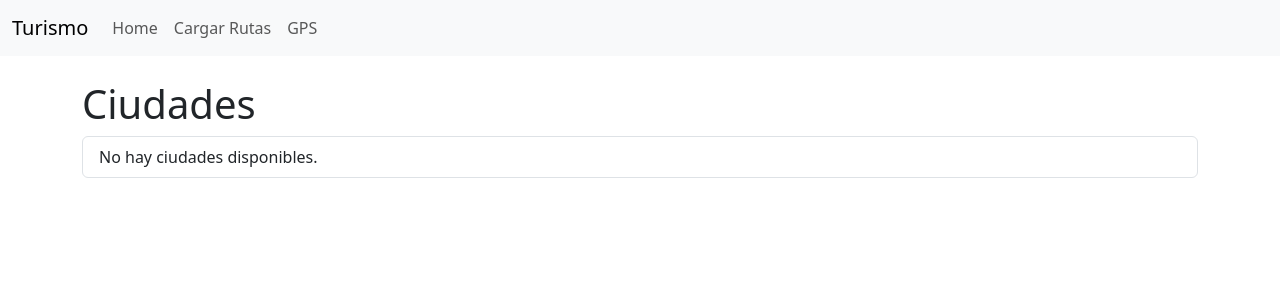
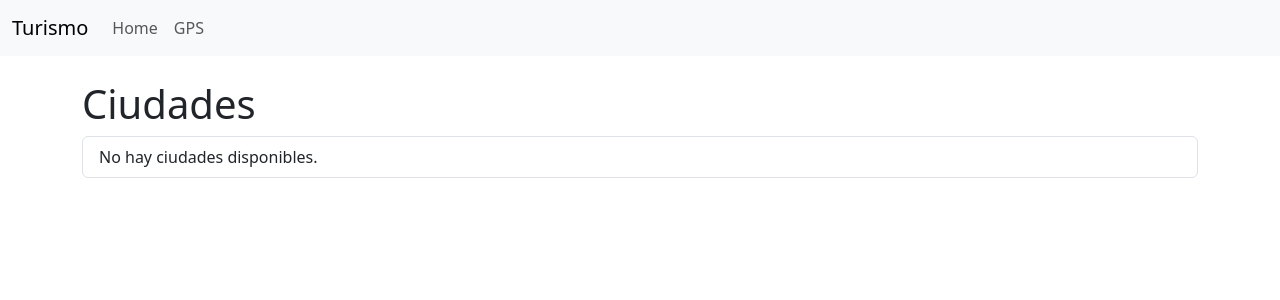
Before and after one commit to ivanAlbarracin/Programacion2-TrabajoFinal-2024, a Django app: page / in a window 1280 px wide. Shown: the top 300 px of the page. Run offline with Django 5.2, Linux system fonts and the light colour scheme; data that the repository does not hold is empty.

Commit message:
eliminar /load del menu

```diff
--- a/gps_simulation/routes/templates/routes/base.html
+++ b/gps_simulation/routes/templates/routes/base.html
@@ -21,9 +21,6 @@
                         <a class="nav-link" href="/">Home</a>
                     </li>
                     <li class="nav-item">
-                        <a class="nav-link" href="/load">Cargar Rutas</a>
-                    </li>
-                    <li class="nav-item">
                         <a class="nav-link" href="/shortest-route">GPS</a>
                     </li>
                 </ul>
```
